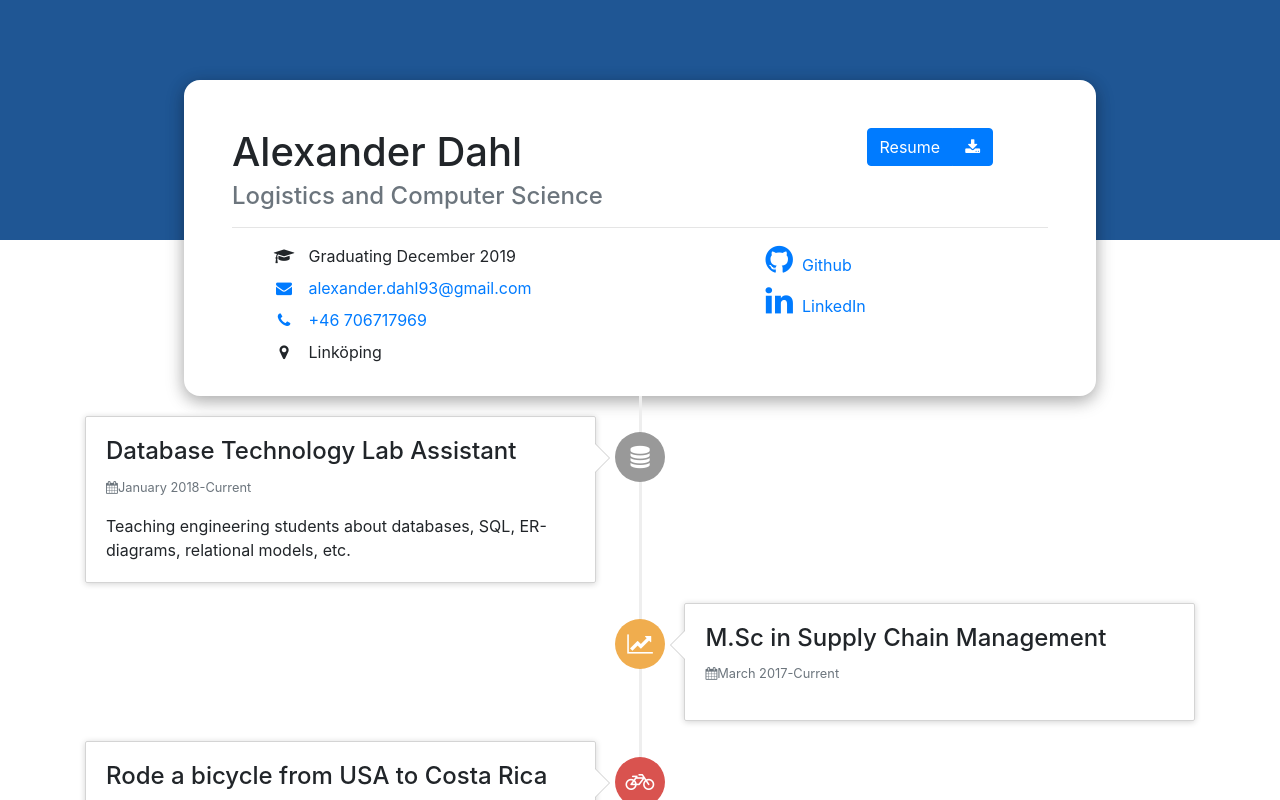
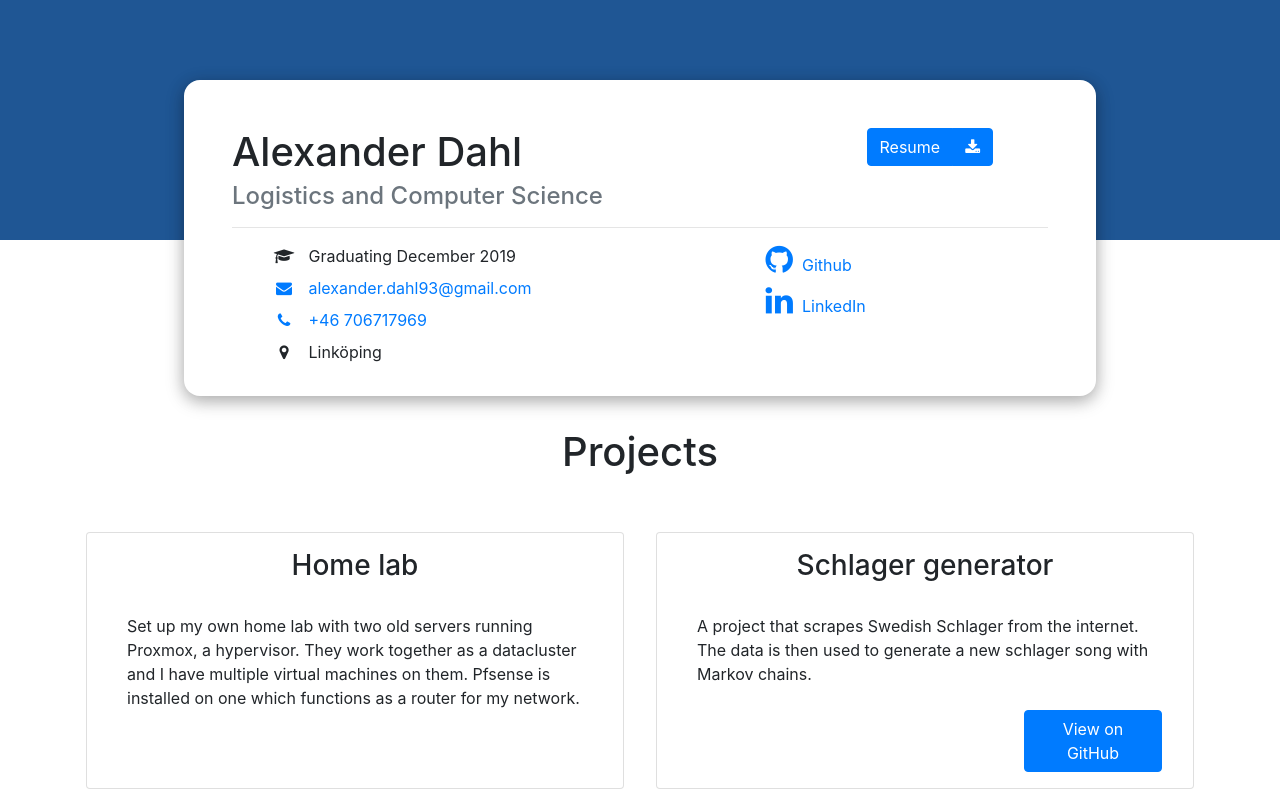
Before and after one commit to aleda145/resumewebpage, an Angular app in the folder resume-app/: page / in a window 1280 px wide. Shown: the top 800 px of the page. Built offline with nearby package versions, Linux system fonts and the light colour scheme.

Commit message:
adding project cards

```diff
--- a/resume-app/package.json
+++ b/resume-app/package.json
@@ -11,7 +11,6 @@
   },
   "private": true,
   "dependencies": {
-    "@angular/animations": "^6.0.3",
     "@angular/common": "^6.0.3",
     "@angular/compiler": "^6.0.3",
     "@angular/core": "^6.0.3",
--- a/resume-app/src/app/app.component.html
+++ b/resume-app/src/app/app.component.html
@@ -1,3 +1,3 @@
 <app-header></app-header>
-<app-experience></app-experience>
+<!--<app-experience></app-experience>-->
 <app-projects></app-projects>
--- a/resume-app/src/app/app.module.ts
+++ b/resume-app/src/app/app.module.ts
@@ -6,7 +6,6 @@ import { HeaderComponent } from './header/header.component';
 import { ExperienceComponent } from './experience/experience.component';
 import { ProjectsComponent } from './projects/projects.component';
 
-import {NgbModule} from '@ng-bootstrap/ng-bootstrap';
 @NgModule({
   declarations: [
     AppComponent,
@@ -15,7 +14,6 @@ import {NgbModule} from '@ng-bootstrap/ng-bootstrap';
     ProjectsComponent
   ],
   imports: [
-    NgbModule.forRoot(),
     BrowserModule
   ],
   providers: [],
--- a/resume-app/src/app/projects/projects.component.css
+++ b/resume-app/src/app/projects/projects.component.css
@@ -0,0 +1,12 @@
+.projects {
+  padding:2rem;
+}
+
+.project-card{
+  padding:1rem;
+  margin:1rem;
+}
+
+.project-content{
+  padding:1.5rem;
+}
--- a/resume-app/src/app/projects/projects.component.html
+++ b/resume-app/src/app/projects/projects.component.html
@@ -1,3 +1,35 @@
-<p>
-  projects works!
-</p>
+<div class="container">
+  <div class="row projects justify-content-center align-items-center">
+    <h1>Projects</h1>
+  </div>
+  <div class="row">
+    <div class="card project-card col">
+      <div class="row justify-content-center align-items-center">
+        <h3>Home lab</h3>
+      </div>
+      <div class="project-content">
+
+        Set up my own home lab with two old servers running Proxmox, a hypervisor. They work together as a datacluster and I have multiple virtual machines on them. Pfsense is installed on one which functions as a router for my network.
+
+      </div>
+
+    </div>
+    <div class="card project-card col">
+      <div class="row  justify-content-center align-items-center">
+        <h3>Schlager generator</h3>
+      </div>
+      <div class="project-content">
+        A project that scrapes Swedish Schlager from the internet. The data is then used to generate a new schlager song with Markov chains.
+
+      </div>
+
+        <div class="buttons col col-md-4 offset-md-8">
+          <a class="resume-view btn btn-primary" href="#" target="_blank">
+          View on GitHub
+       </a>
+        </div>
+
+    </div>
+  </div>
+
+</div>
```
Also changed, not shown: 1 other file (tests, documents, lock files or other folders).
